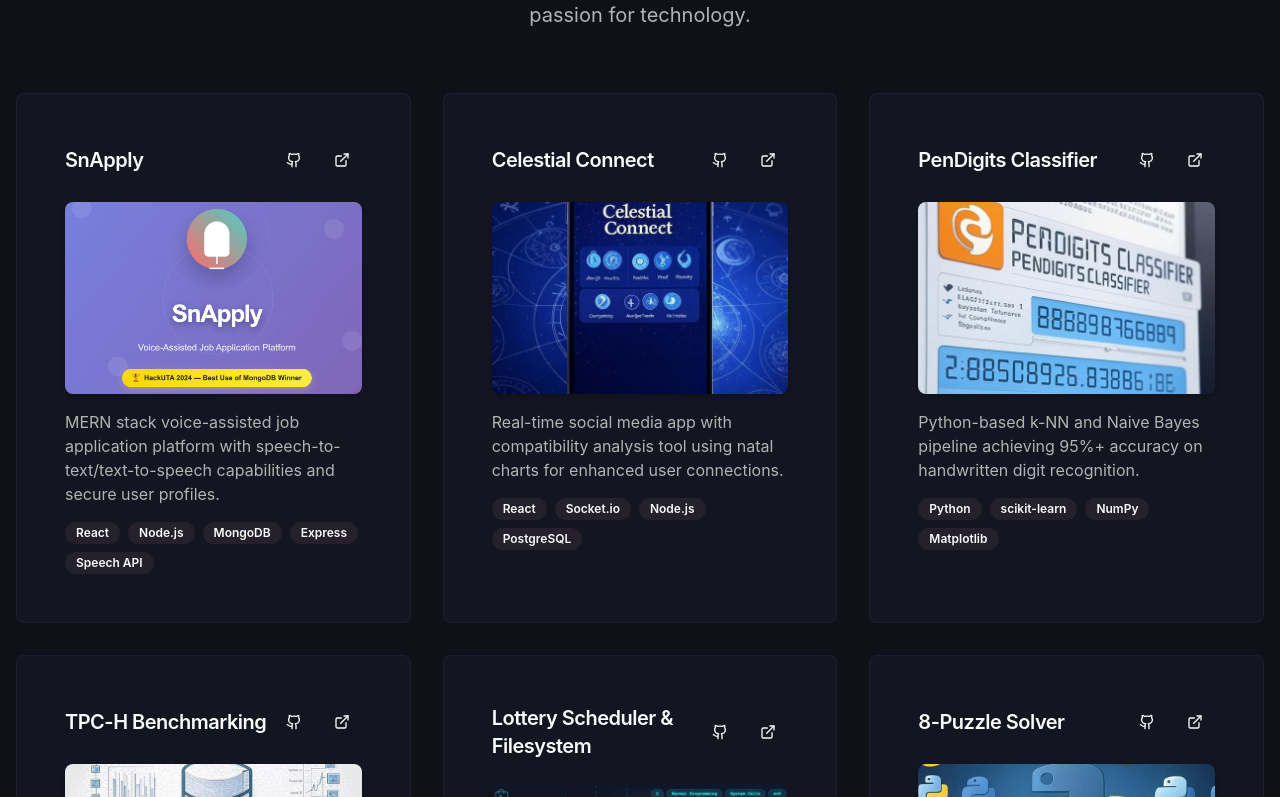
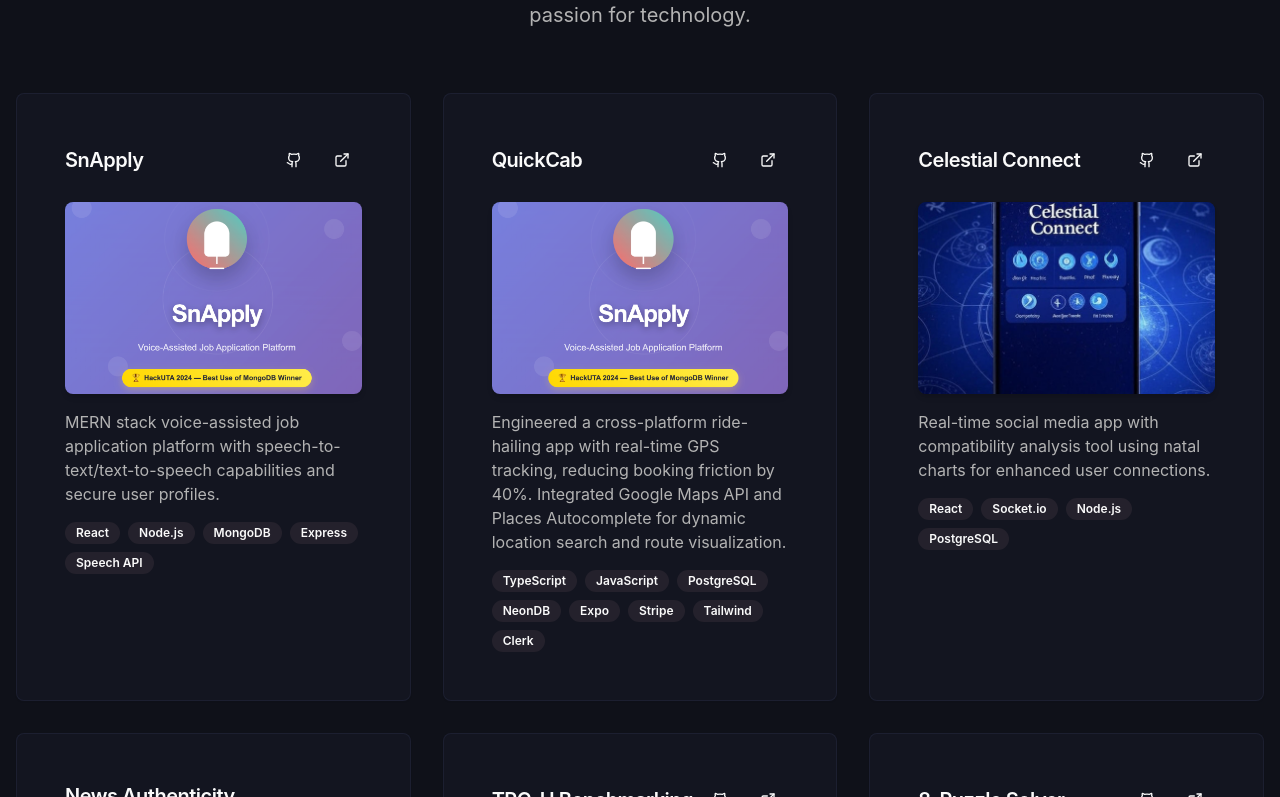
Before and after one commit to txm19/tistamanandhar, a React (Vite) app: page / in a window 1280 px wide. Shown: the part 963-1760 px from the top of the page. Built offline with nearby package versions, Linux system fonts and the light colour scheme.

Commit message:
Update Projects Section
Remove Lottery Scheduler and PendingITS projects. Add QuickCab and News Authenticity Classifier projects with descriptions, technologies, dates, GitHub links, and demo video links.

```diff
--- a/src/pages/Portfolio.tsx
+++ b/src/pages/Portfolio.tsx
@@ -61,6 +61,13 @@ const Portfolio = () => {
     demo: '#',
     image: snapplyImage
   }, {
+    title: 'QuickCab',
+    description: 'Engineered a cross-platform ride-hailing app with real-time GPS tracking, reducing booking friction by 40%. Integrated Google Maps API and Places Autocomplete for dynamic location search and route visualization.',
+    techStack: ['TypeScript', 'JavaScript', 'PostgreSQL', 'NeonDB', 'Expo', 'Stripe', 'Tailwind', 'Clerk'],
+    link: 'https://github.com/txm19/QuickCab',
+    demo: 'https://www.youtube.com/shorts/W6gXn4lUsfg',
+    image: snapplyImage
+  }, {
     title: 'Celestial Connect',
     description: 'Real-time social media app with compatibility analysis tool using natal charts for enhanced user connections.',
     techStack: ['React', 'Socket.io', 'Node.js', 'PostgreSQL'],
@@ -68,11 +75,11 @@ const Portfolio = () => {
     demo: '#',
     image: celestialImage
   }, {
-    title: 'PenDigits Classifier',
-    description: 'Python-based k-NN and Naive Bayes pipeline achieving 95%+ accuracy on handwritten digit recognition.',
-    techStack: ['Python', 'scikit-learn', 'NumPy', 'Matplotlib'],
-    link: 'https://github.com/txm19/pendigits-knn-and-bayes',
-    demo: '#',
+    title: 'News Authenticity Classifier',
+    description: 'Built a machine learning web app to detect fake news, achieving 99–100% accuracy across models (LR, DTC, RFC, GBC) on 44k+ articles. Engineered an ensemble classification pipeline with TF-IDF + scikit-learn.',
+    techStack: ['Python', 'Flask', 'scikit-learn', 'ngrok', 'HTML/CSS'],
+    link: 'https://github.com/txm19/NewsAuthenticityClassifier',
+    demo: 'https://www.youtube.com/watch?v=yLi1AeJiZlA',
     image: pendigitsImage
   }, {
     title: 'TPC-H Benchmarking',
@@ -81,13 +88,6 @@ const Portfolio = () => {
     link: '#',
     demo: '#',
     image: tpchImage
-  }, {
-    title: 'Lottery Scheduler & Filesystem',
-    description: 'Kernel programming projects improving process scheduling and file encryption in xv6 OS.',
-    techStack: ['C', 'xv6 OS', 'Kernel Development'],
-    link: 'https://github.com/txm19/lottery-scheduler',
-    demo: '#',
-    image: lotteryImage
   }, {
     title: '8-Puzzle Solver',
     description: 'AI search algorithms implementation for solving 8-puzzle using A*, BFS, DFS, and other search strategies.',
```
